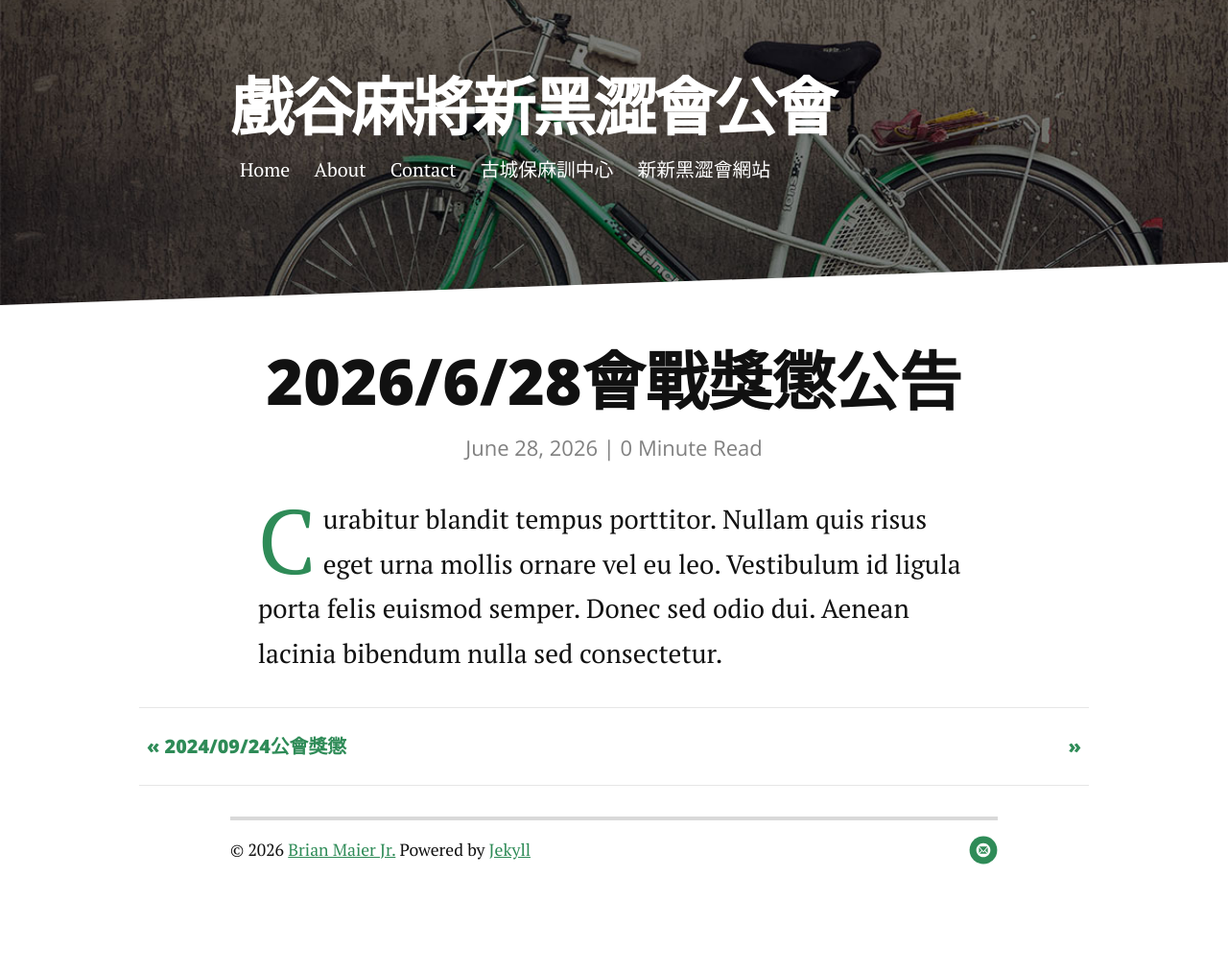
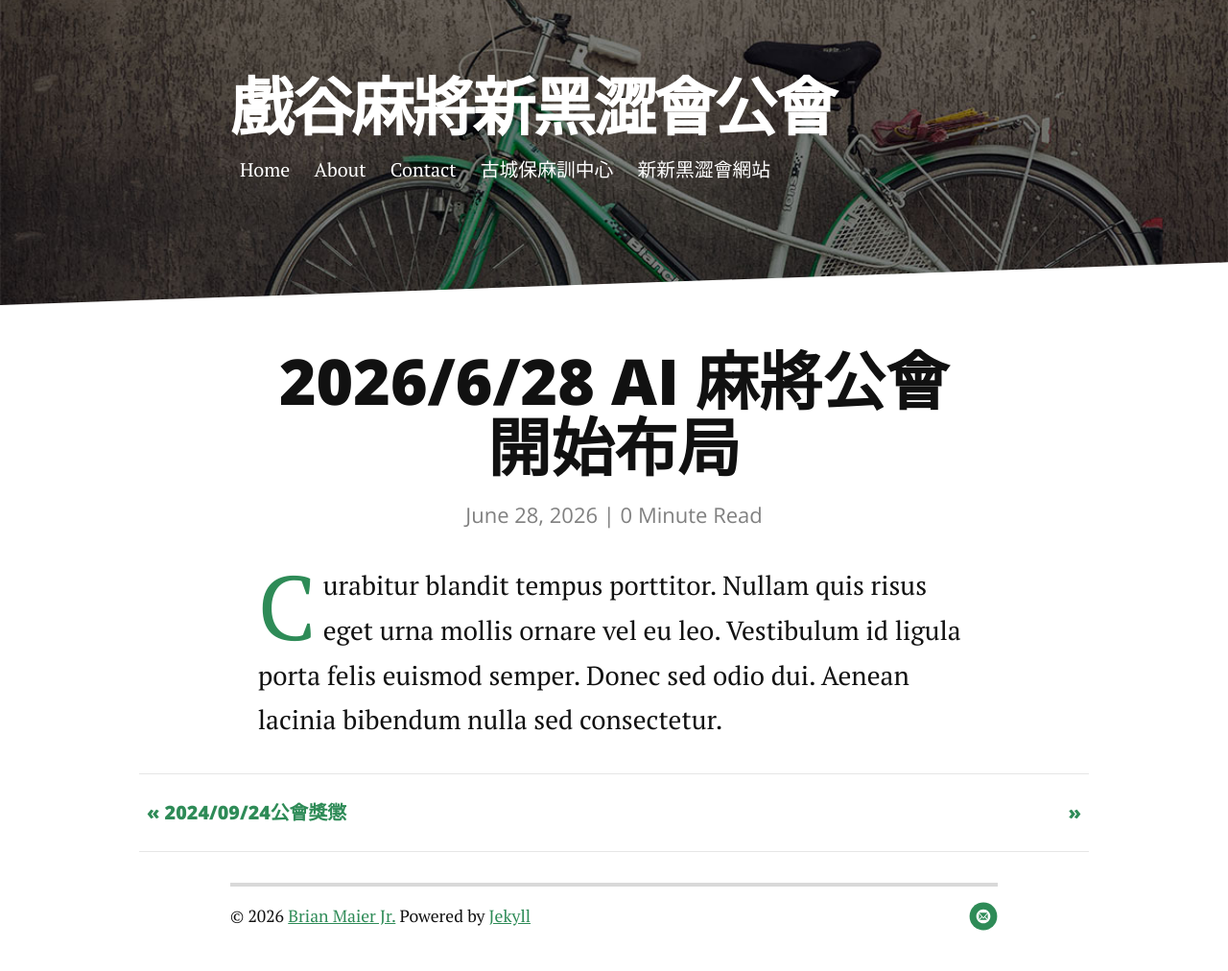
Before and after one commit to jetbomb2012/beloved, a Jekyll site: the page built from _posts/2014-03-18-war-reward.markdown, in a window 1280 px wide. Shown: the whole page at 96% size. Built offline with Jekyll 4.4.1, drawn with Linux system fonts in a browser that asks for light colours; nearby versions of some CDN libraries; before the commit the page ends 943 px from its top, so only the background shows below that.

Commit message:
Update post title and description for clarity

```diff
--- a/_posts/2014-03-18-war-reward.markdown
+++ b/_posts/2014-03-18-war-reward.markdown
@@ -1,8 +1,8 @@
 ---
 layout: post
-title:  "2026/6/28會戰獎懲公告"
+title:  "2026/6/28 AI 麻將公會開始布局"
 date:   2026-6-28
-description: 新新黑澀會準備改為桃園麻將公會, 另開戰局
+description: 新新黑澀會準備改為AI麻將公會, 另開戰局
 
 
 
```
